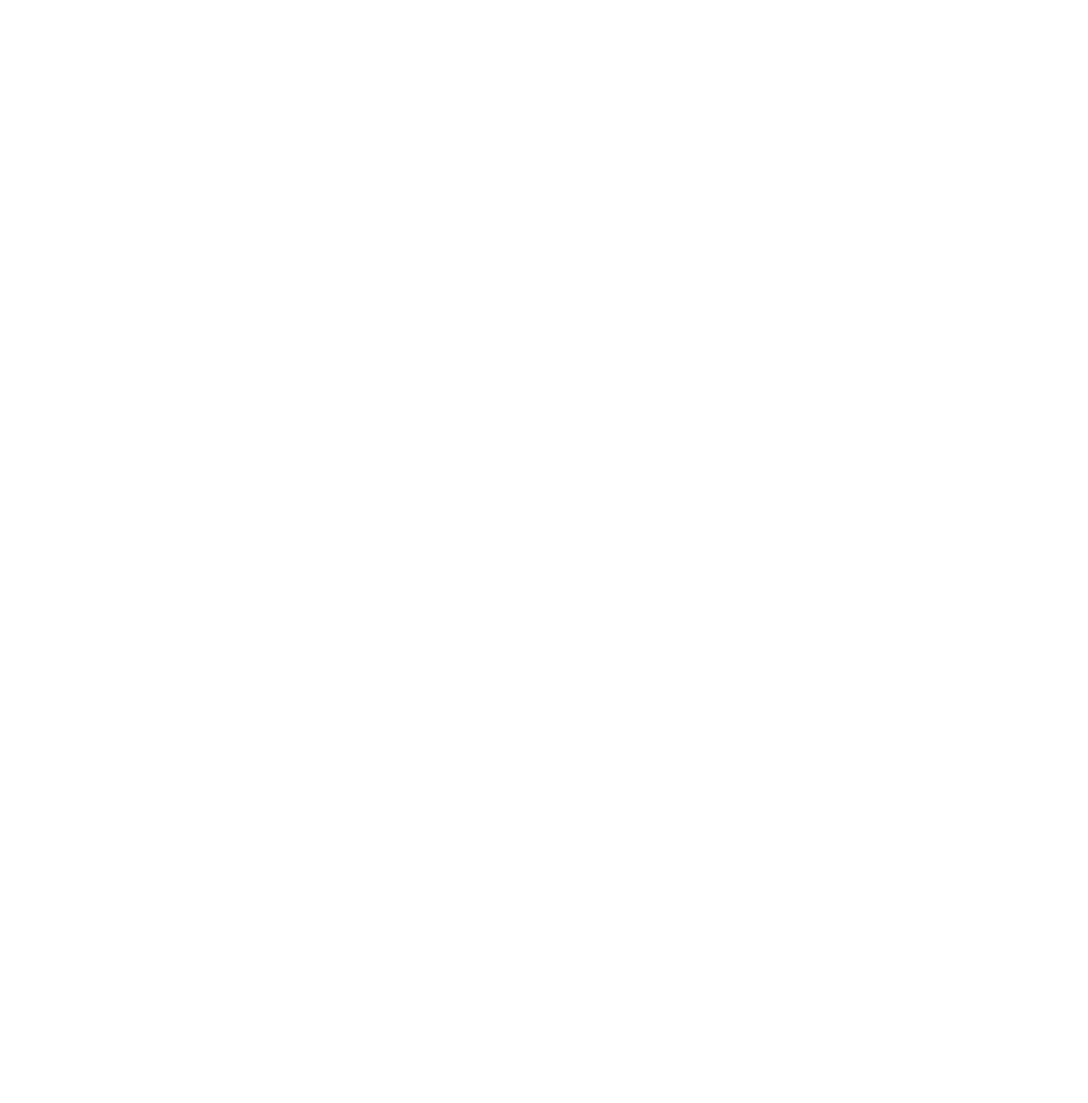
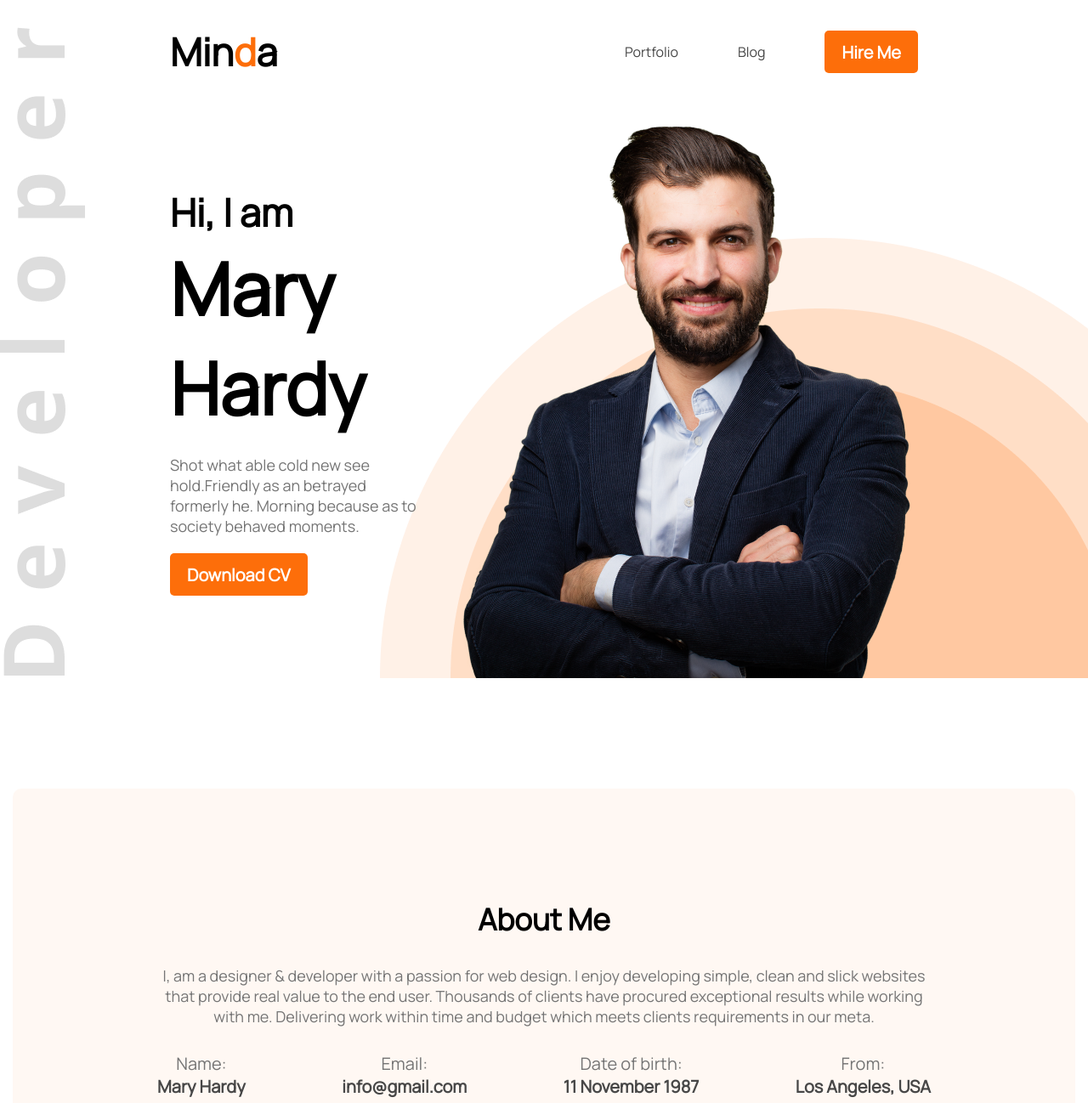
Before and after one commit to minhaj115/Personal-portfo, a plain HTML site: page index.html in a window 1280 px wide. Shown: the top 1298 px of the page at 85% size. Before the commit the page ends 800 px from the top, so only its background shows below. Drawn offline with Linux system fonts and the light colour scheme.

Commit message:
added header and main section

```diff
--- a/index.html
+++ b/index.html
@@ -6,8 +6,93 @@
     <meta name="viewport" content="width=device-width, initial-scale=1.0">
     <title>Personal Portfolio</title>
     <link rel="stylesheet" href="style.css">
+    <link rel="preconnect" href="https://fonts.googleapis.com"><link rel="preconnect" href="https://fonts.gstatic.com" crossorigin><link href="https://fonts.googleapis.com/css2?family=Manrope&display=swap" rel="stylesheet">
 </head>
 <body>
+    <header class="header">
+        <nav>
+            <h2 class="nav-tittle">Min<span class="primary-color">d</span>a</h2>
+        <ul>
+            <li>Portfolio</li>
+            <li>Blog</li>
+            <li><button class="btn-primary">Hire Me</button></li>
+        </ul>
+        </nav>
+        <div class="banner">
+            <div>
+                <h3 class="banner-subtittle">Hi, I  am</h3>
+                <h1 class="banner-tittle">Mary Hardy</h1>
+                <p class="banner-des">Shot what able cold new see hold.Friendly as an betrayed formerly he. Morning because as to society behaved moments.</p>
+                <button class="btn-primary">Download CV</button>
+            </div>
+            <img src="./images/hardy.png" alt="">
+        </div>
+    </header>
+    <main>
+        <section class="about">
+            <div>
+                <h3 class="section-tittle">About Me</h3>
+                <p class="section-des">I, am a designer & developer with a passion for web design. I enjoy developing simple, clean and slick websites that provide real value to the end user. Thousands of clients have procured exceptional results while working with me. Delivering work within time and budget which meets clients requirements in our meta.</p>
+            </div>
+            <div class="about-info-container">
+                <div class="about-info">
+                    <p class="info-tittle">Name:
+                        </p>
+                    <p class="info-des">Mary Hardy </p>
+                </div>
+                <div class="about-info">
+                    <p class="info-tittle">Email:
+                        </p>
+                    <p class="info-des">info@gmail.com</p>
+                </div>
+                <div class="about-info">
+                    <p class="info-tittle">Date of birth:
+                        </p>
+                    <p class="info-des">11 November 1987</p>
+                </div>
+                <div class="about-info">
+                    <p class="info-tittle">From:
+                        </p>
+                    <p class="info-des">Los Angeles, USA</p>
+                </div>
+            </div>
+        </section>
+        <section class="what-i-do">
+            <h3 class="section-tittle">What I do</h3>
+            <p class="section-des">I have more than 10 years experience building software for clients all over the world. Below is a quick overview of my main technical skill sets and technologies i use. Want to find out more about my experience? Check out my online resume and project portfolio.</p>
+            <div class="skills-container">
+                <div class="skill">
+                    <img src="images/icons/js.png" alt="">
+                    <p class="skill-tittle">Vanilla JavaScript</p>
+                    <p class="skill-des">List skill/technologies here. You can change the icon above to any of the 1500+ FontAwesome 5 free icons available. Aenean commodo ligula eget dolor.</p>
+                </div>
+                <div class="skill">
+                    <img src="images/icons/react.png" alt="">
+                    <p class="skill-tittle">React</p>
+                    <p class="skill-des">List skill/technologies here. You can change the icon above to any of the 1500+ FontAwesome 5 free icons available. Aenean commodo ligula eget dolor.</p>
+                </div>
+                <div class="skill">
+                    <img src="images/icons/nodejs.png" alt="">
+                    <p class="skill-tittle">Node.js</p>
+                    <p class="skill-des">List skill/technologies here. You can change the icon above to any of the 1500+ FontAwesome 5 free icons available. Aenean commodo ligula eget dolor.</p>
+                </div>
+                <div class="skill">
+                    <img src="images/icons/mongo.png" alt="">
+                    <p class="skill-tittle">MongoDB</p>
+                    <p class="skill-des">List skill/technologies here. You can change the icon above to any of the 1500+ FontAwesome 5 free icons available. Aenean commodo ligula eget dolor.</p>
+                </div>
+            </div>
+        </section>
+        <section class="resume">
+            <h3 class="section-tittle">A summary of My Resume</h3>
+            <div class="resume-content">
 
+            </div>
+        </section>
+    </main>
+
+    <footer>
+
+    </footer>
 </body>
 </html>
--- a/style.css
+++ b/style.css
@@ -0,0 +1,153 @@
+*{
+    margin: 0;
+    font-family: 'Manrope', sans-serif;
+}
+.primary-color{
+    color: #FD6E0A;
+}
+.btn-primary{
+    color: white;
+    background-color: #FD6E0A;
+    font-weight: 700;
+    font-size: 20px;
+    line-height: 27px;
+    border: 0;
+    height: 50px;
+    border-radius: 5px;
+    padding: 10px 20px;
+}
+.header{
+    background-image: url(./images/header_bg.png), url(./images/developer.png);
+    background-repeat: no-repeat;
+    background-position: bottom right, left;
+
+}
+
+/* Header section */
+nav{
+    display: flex;
+    justify-content: space-between;
+    margin: 30px 200px;
+
+}
+
+.nav-tittle{
+    font-weight: 800;
+    font-size: 45px;
+}
+
+nav ul{
+    display: flex;
+    align-items: center;
+}
+
+nav li{
+    list-style: none;
+    margin-left: 70px;
+    color: #474747;
+}
+/* Banner section */
+.banner{
+    display: flex;
+    margin: 0 200px;
+    align-items: center;
+}
+
+.banner-subtittle{
+    font-weight: 600;
+    font-size: 45px;
+}
+
+.banner-tittle{
+    font-weight: 700;
+    font-size: 85px;
+}
+
+.banner-des{
+    color: #757575;
+    font-size: 18px;
+    margin: 20px 0;
+}
+
+/* Main section */
+
+main{
+    max-width: 1250px;
+    margin: 0 auto;
+}
+
+/* About section */
+
+.about{
+    margin-top: 130px;
+    background: #FFF8F3;
+    border-radius: 10px;
+    padding: 130px 170px;
+    text-align: center;
+
+}
+
+.section-tittle{
+    text-align: center;
+    font-weight: 700;
+    font-size: 35px;
+}
+
+.section-des{
+    color: #757575;
+    font-size: 18px;
+    margin: 30px 0;
+}
+
+.about-info-container{
+    display: flex;
+    justify-content: space-between;
+}
+
+.info-tittle{
+    font-size: 20px;
+    color: #757575;
+}
+
+.info-des{
+    font-weight: 700;
+    font-size: 20px;
+    color: #474747;
+}
+
+/* what i do section */
+
+.what-i-do{
+    margin-top: 130px;
+    text-align: center;
+    padding: 50px 190px;
+}
+
+.skills-container{
+    display: flex;
+    text-align: left;
+    gap: 24px;
+    margin-top: 100px;
+    margin-bottom: 130px;
+}
+
+.skill{
+    background: #FFFFFF;
+    box-shadow: 0px 6px 50px rgba(0, 0, 0, 0.06);
+    border-radius: 5px;
+    padding: 20px;
+}
+
+.skill-tittle{
+    font-weight: 700;
+    font-size: 20px;
+    margin-top: 30px;
+    margin-bottom: 20px;
+}
+
+.skill-des{
+    color: #757575;
+    line-height: 28px;
+}
+
+/* Resume section */
```
